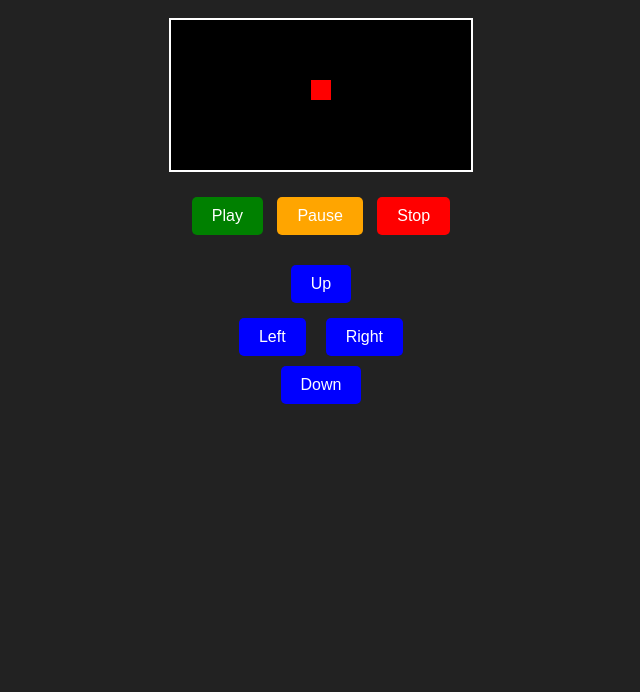
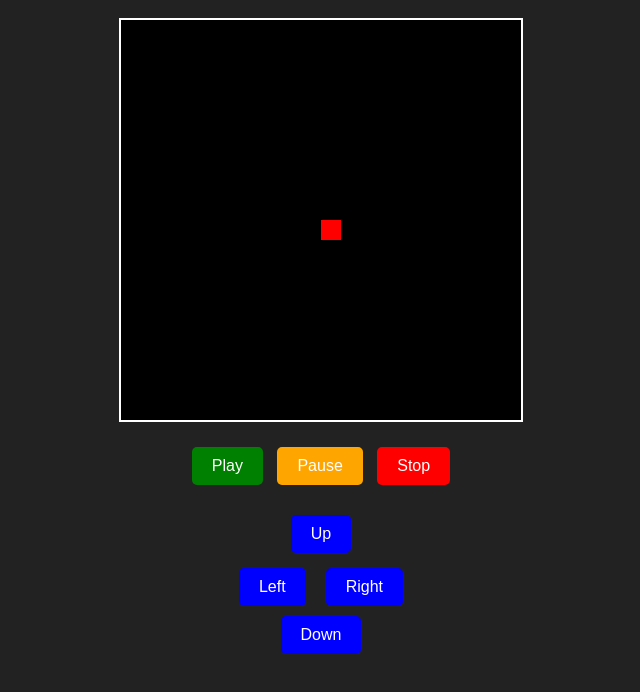
Before and after one commit to Jacinta9/Snake-Game, a plain HTML site: page index.html in a window 1280 px wide. Shown: the part 60-752 px from the top of the page, without its empty margins (319-959 px from the left). Drawn offline with Linux system fonts and the light colour scheme.

Commit message:
Update index.html

```diff
--- a/index.html
+++ b/index.html
@@ -8,7 +8,7 @@
 </head>
 <body>
     <h1>Snake Game</h1>
-    <canvas id="gameCanvas"></canvas>
+    <canvas id="gameCanvas" width="400" height="400"></canvas>
 
     <div class="controls">
         <button id="playButton">Play</button>
```
